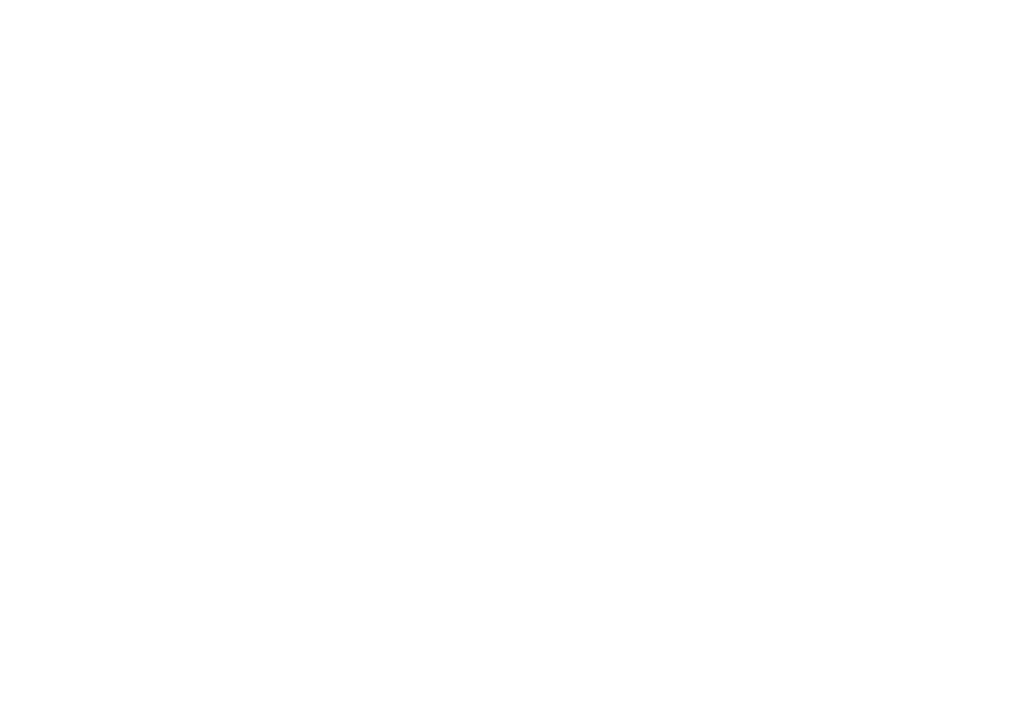
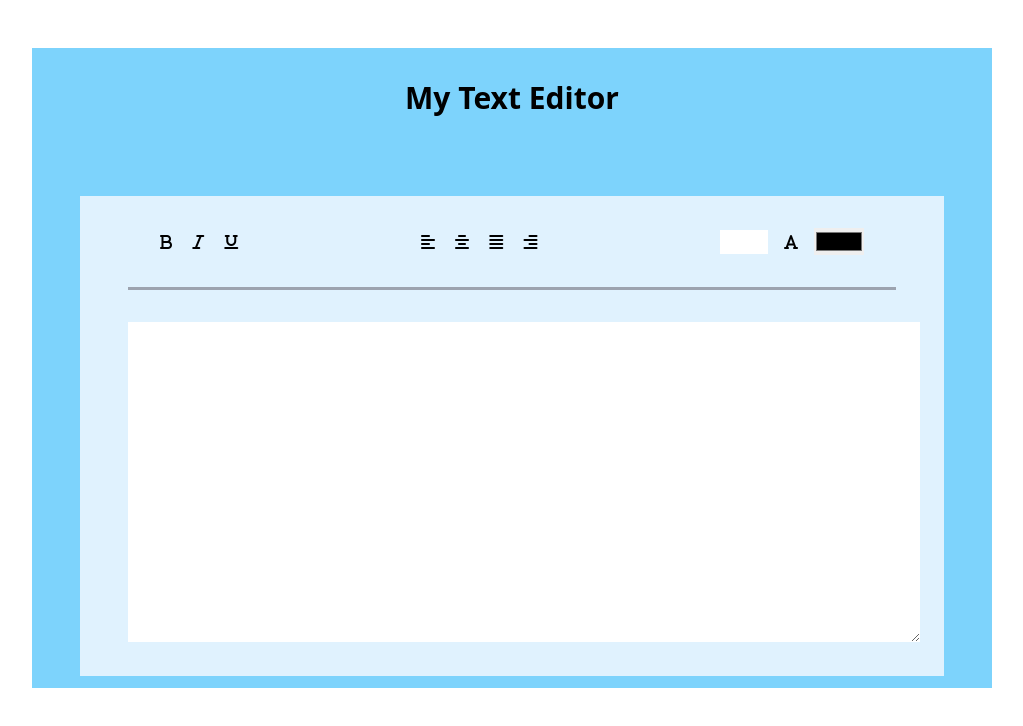
Before and after one commit to MehediHasan4321/My-text-editor, a plain HTML site: page index.html in a window 1280 px wide. Shown: the whole page, without its empty margins (128-1151 px from the left). Drawn offline with nearby package versions, Linux system fonts and the light colour scheme.

Commit message:
UI complete

```diff
--- a/index.html
+++ b/index.html
@@ -11,6 +11,34 @@
 </head>
 <body>
 
+    <div class="container w-3/4 h-[80vh] bg-sky-300 mx-auto mt-12 ">
+        <h1 class="text-3xl text-center font-semibold py-8">My Text Editor</h1>
+        <div class="text-container bg-sky-100 h-[60vh] m-12 gird grid-rows-2" >
+            <div class="flex justify-between items-center gap-12 py-8 px-20 ">
+                <div class="space-x-4">
+                    <i class="fa-solid fa-bold" id="bold"></i>
+                    <i class="fa-solid fa-italic" id="italic"></i>
+                    <i class="fa-solid fa-underline" id="underline"></i>
+                </div>
+                <div class="space-x-4">
+                    <i class="fa-solid fa-align-left" id="left-align"></i>
+                    <i class="fa-solid fa-align-center" id="center-align"></i>
+                    <i class="fa-solid fa-align-justify" id="justify-align"></i>
+                    <i class="fa-solid fa-align-right" id="right-align"></i>
+                </div>
+                <div class="space-x-4 flex items-center">
+                    <input type="number" class="w-12" id="font-size-inp">
+                    <i class="fa-solid fa-font" id="font-family"></i>
+                    <input type="color"  name="" id="color-inp">
+                </div>
+            </div>
+            <hr class="border-b-2 mb-8 border-gray-400 mx-12" >
+            <textarea name="" id="text-area"class="w-11/12 h-[40vh] mx-12 outline-none"></textarea>
+
+            </textarea>
+        </div>
+    </div>
+
 
 
     <script src="./index.js"></script>
```
